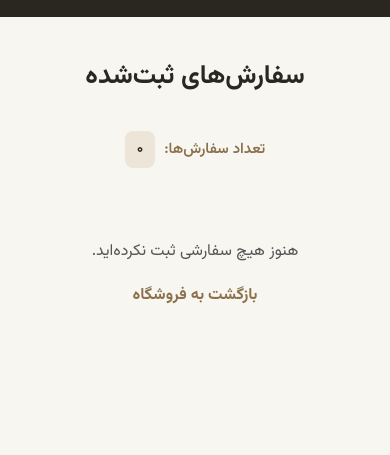
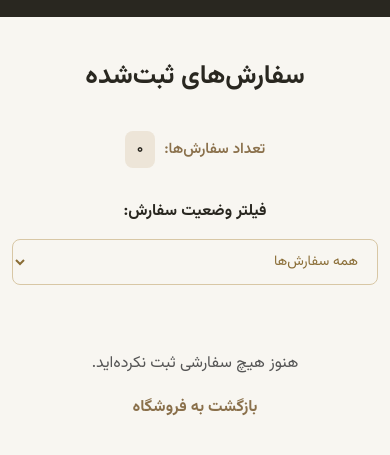
Before and after one commit to pouya194/TravelGear, a plain HTML site: page orders.html in a window 390 px wide. Shown: the part 113-568 px from the top of the page. Drawn offline with Linux system fonts and the light colour scheme.

Commit message:
Add order status filter and styling

```diff
--- a/orders.html
+++ b/orders.html
@@ -21,6 +21,16 @@
         تعداد سفارش‌ها:
         <span id="orders-count">0</span>
       </p>
+      <div class="orders-filter">
+        <label for="status-filter">فیلتر وضعیت سفارش:</label>
+
+        <select id="status-filter">
+          <option value="all">همه سفارش‌ها</option>
+          <option value="در انتظار بررسی">در انتظار بررسی</option>
+          <option value="در حال آماده‌سازی">در حال آماده‌سازی</option>
+          <option value="ارسال‌شده">ارسال‌شده</option>
+        </select>
+      </div>
       <div id="orders-container"></div>
     </main>
 
--- a/orders.js
+++ b/orders.js
@@ -1,26 +1,27 @@
 let ordersContainer = document.querySelector("#orders-container");
 
 let orders = JSON.parse(localStorage.getItem("orders")) || [];
+let statusFilter = document.querySelector("#status-filter");
 document.querySelector("#orders-count").textContent =
   orders.length.toLocaleString("fa-IR");
-if (orders.length === 0) {
-  ordersContainer.innerHTML = `
-        <div class="empty-orders">
-            <p>هنوز هیچ سفارشی ثبت نکرده‌اید.</p>
-            <a href="index.html">بازگشت به فروشگاه</a>
-        </div>
-    `;
-} else {
-  orders.forEach(function (order) {
+
+function displayOrders(filteredOrders) {
+  ordersContainer.innerHTML = "";
+
+  filteredOrders.forEach(function (order) {
     ordersContainer.innerHTML += `
       <div class="order-card">
         <h2>سفارش شماره ${order.id}</h2>
+
         <p class="order-status">
           وضعیت سفارش: ${order.status || "در انتظار بررسی"}
         </p>
+
         <select class="status-select" data-id="${order.id}">
           <option value="در انتظار بررسی" ${
-    (order.status || "در انتظار بررسی") === "در انتظار بررسی" ? "selected" : ""
+            (order.status || "در انتظار بررسی") === "در انتظار بررسی"
+              ? "selected"
+              : ""
           }>در انتظار بررسی</option>
 
           <option value="در حال آماده‌سازی" ${
@@ -31,9 +32,11 @@ if (orders.length === 0) {
             order.status === "ارسال‌شده" ? "selected" : ""
           }>ارسال‌شده</option>
         </select>
+
         <button class="delete-order" data-id="${order.id}">
           حذف سفارش
         </button>
+
         <p>نام مشتری: ${order.customerName}</p>
         <p>شماره تماس: ${order.customerPhone}</p>
         <p>آدرس: ${order.customerAddress}</p>
@@ -62,6 +65,19 @@ if (orders.length === 0) {
     `;
   });
 }
+
+if (orders.length === 0) {
+  ordersContainer.innerHTML = `
+    <div class="empty-orders">
+      <p>هنوز هیچ سفارشی ثبت نکرده‌اید.</p>
+      <a href="index.html">بازگشت به فروشگاه</a>
+    </div>
+  `;
+} else {
+  displayOrders(orders);
+}
+attachOrderEvents();
+
 function deleteOrder(orderId) {
   let confirmDelete = confirm("آیا از حذف این سفارش مطمئن هستید؟");
 
@@ -75,6 +91,7 @@ function deleteOrder(orderId) {
     location.reload();
   }
 }
+function attachOrderEvents() {
   let deleteButtons = document.querySelectorAll(".delete-order");
 
   deleteButtons.forEach(function (button) {
@@ -84,6 +101,7 @@ deleteButtons.forEach(function (button) {
       deleteOrder(orderId);
     });
   });
+
   let statusSelects = document.querySelectorAll(".status-select");
 
   statusSelects.forEach(function (select) {
@@ -104,3 +122,19 @@ statusSelects.forEach(function (select) {
       location.reload();
     });
   });
+}
+statusFilter.addEventListener("change", function () {
+  let selectedStatus = statusFilter.value;
+
+  let filteredOrders;
+
+  if (selectedStatus === "all") {
+    filteredOrders = orders;
+  } else {
+    filteredOrders = orders.filter(function (order) {
+      return (order.status || "در انتظار بررسی") === selectedStatus;
+    });
+  }
+
+  displayOrders(filteredOrders);
+});
--- a/style.css
+++ b/style.css
@@ -244,6 +244,16 @@ footer {
   .delete-order {
     width: 100%;
     margin-top: 10px;
+  }
+  .orders-filter {
+    flex-direction: column;
+    align-items: stretch;
+    gap: 10px;
+  }
+
+  .orders-filter select {
+    width: 100%;
+    box-sizing: border-box;
   }
 }
 /* Shopping Cart */
@@ -1331,3 +1341,37 @@ footer {
   border-color: #a48652;
   box-shadow: 0 0 0 3px rgba(164, 134, 82, 0.15);
 }
+.orders-filter {
+  display: flex;
+  align-items: center;
+  gap: 12px;
+  margin: 25px 0;
+}
+
+.orders-filter label {
+  color: #292720;
+  font-weight: bold;
+}
+
+.orders-filter select {
+  background: #f8f6f1;
+  color: #8a6d36;
+  border: 1px solid #d8c7a5;
+  border-radius: 8px;
+  padding: 10px 15px;
+  font-size: 14px;
+  font-family: inherit;
+  cursor: pointer;
+  outline: none;
+  transition: all 0.3s ease;
+}
+
+.orders-filter select:hover {
+  border-color: #a48652;
+  box-shadow: 0 3px 10px rgba(0, 0, 0, 0.08);
+}
+
+.orders-filter select:focus {
+  border-color: #a48652;
+  box-shadow: 0 0 0 3px rgba(164, 134, 82, 0.15);
+}
```
Lines whose indentation alone changed are shown as unchanged.
